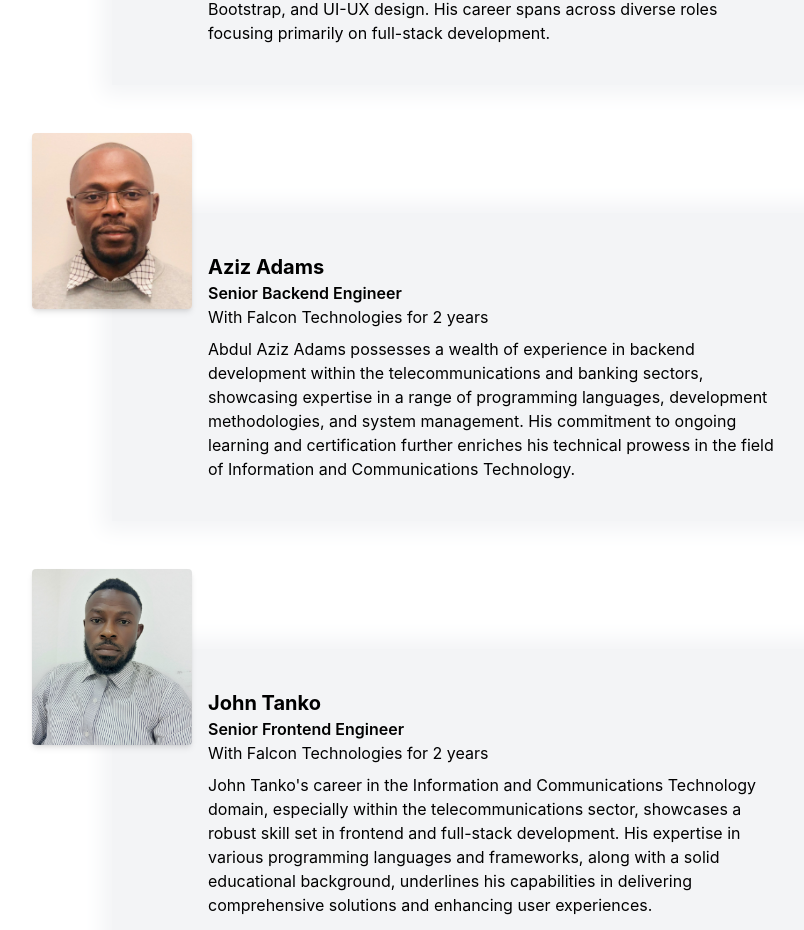
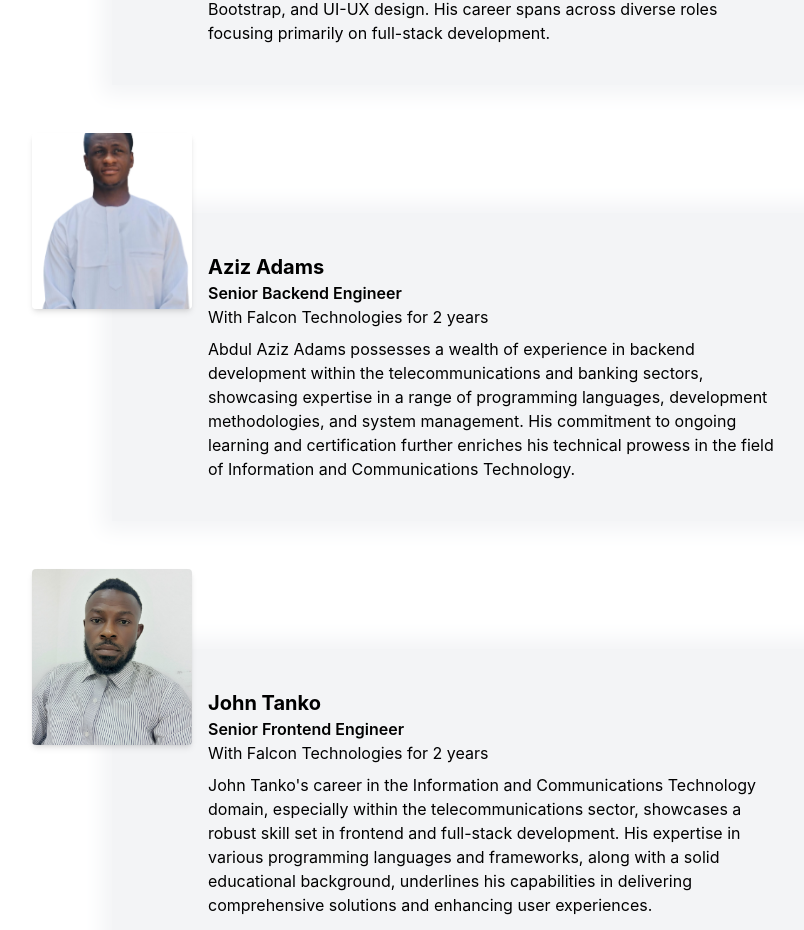
Before and after one commit to thetruekobby/new-falcon-web, a React (Create React App) app: page /team in a window 1280 px wide. Shown: the part 1280-2210 px from the top of the page, without its empty margins (144-948 px from the left). Built offline with nearby package versions, Linux system fonts and the light colour scheme.

Commit message:
aziz image

```diff
--- a/src/AboutUs.js
+++ b/src/AboutUs.js
@@ -36,7 +36,7 @@ const AboutUs = () => {
               >
                 <div className="">
                   <div className="md:flex-shrink-0">
-                    <img src={team.image} alt="Profile" className="w-full h-48 object-cover md:w-48" />
+                    <img src={team.image} alt="Profile" className={`w-full h-48 object-cover md:w-48 ${team.id === 4 && "object-[0%_0%]"}`} />
                   </div>
                   <div className="p-3 text-center">
                     <h2 className="block mt-1 text-lg leading-tight font-medium text-black">{team.name}</h2>
--- a/src/db.json
+++ b/src/db.json
@@ -26,7 +26,7 @@
     },
     {
       "id": 4,
-      "image": "/img/team/james.jpeg",
+      "image": "/img/team/aziz-removebg-preview.png",
       "name": "Aziz Adams",
       "position": "Senior Backend Engineer",
       "profile": "Abdul Aziz Adams possesses a wealth of experience in backend development within the telecommunications and banking sectors, showcasing expertise in a range of programming languages, development methodologies, and system management. His commitment to ongoing learning and certification further enriches his technical prowess in the field of Information and Communications Technology.",
```
Also changed, not shown: public/img/team/aziz-removebg-preview.png (added).
